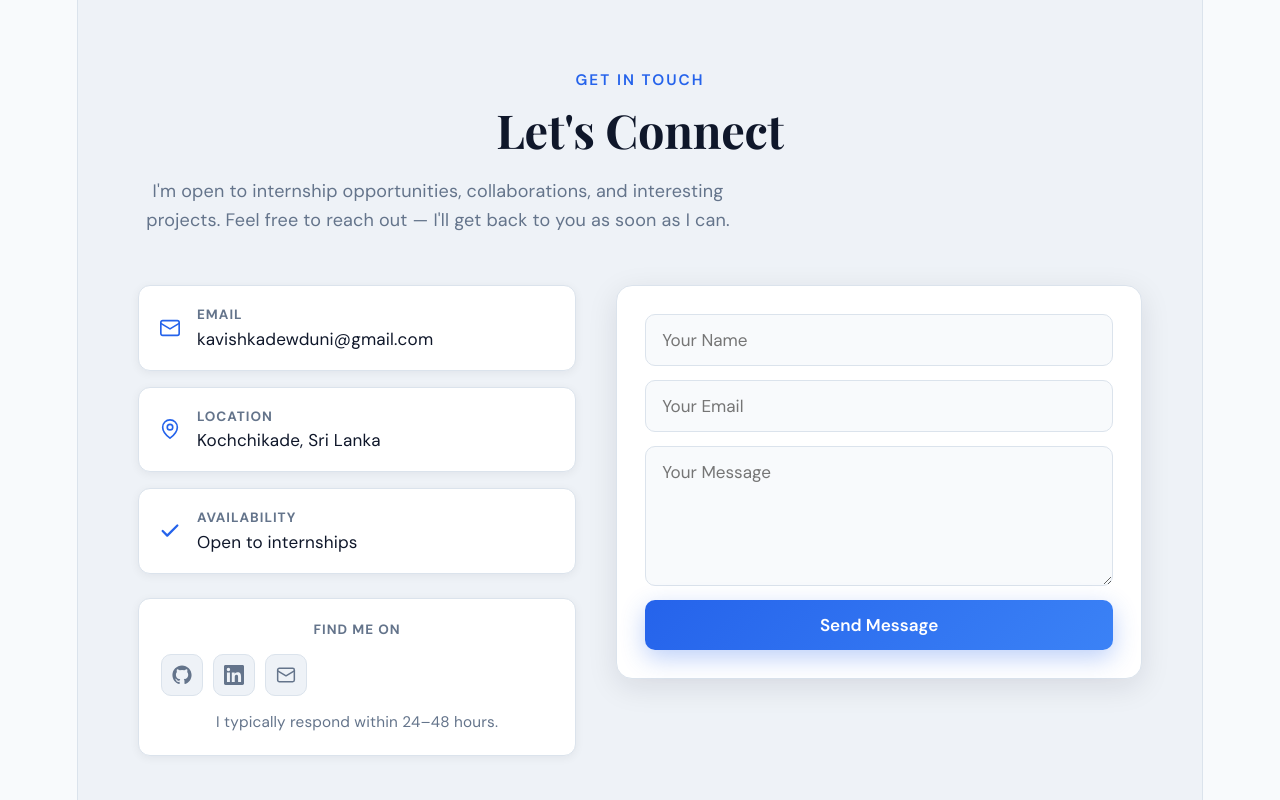
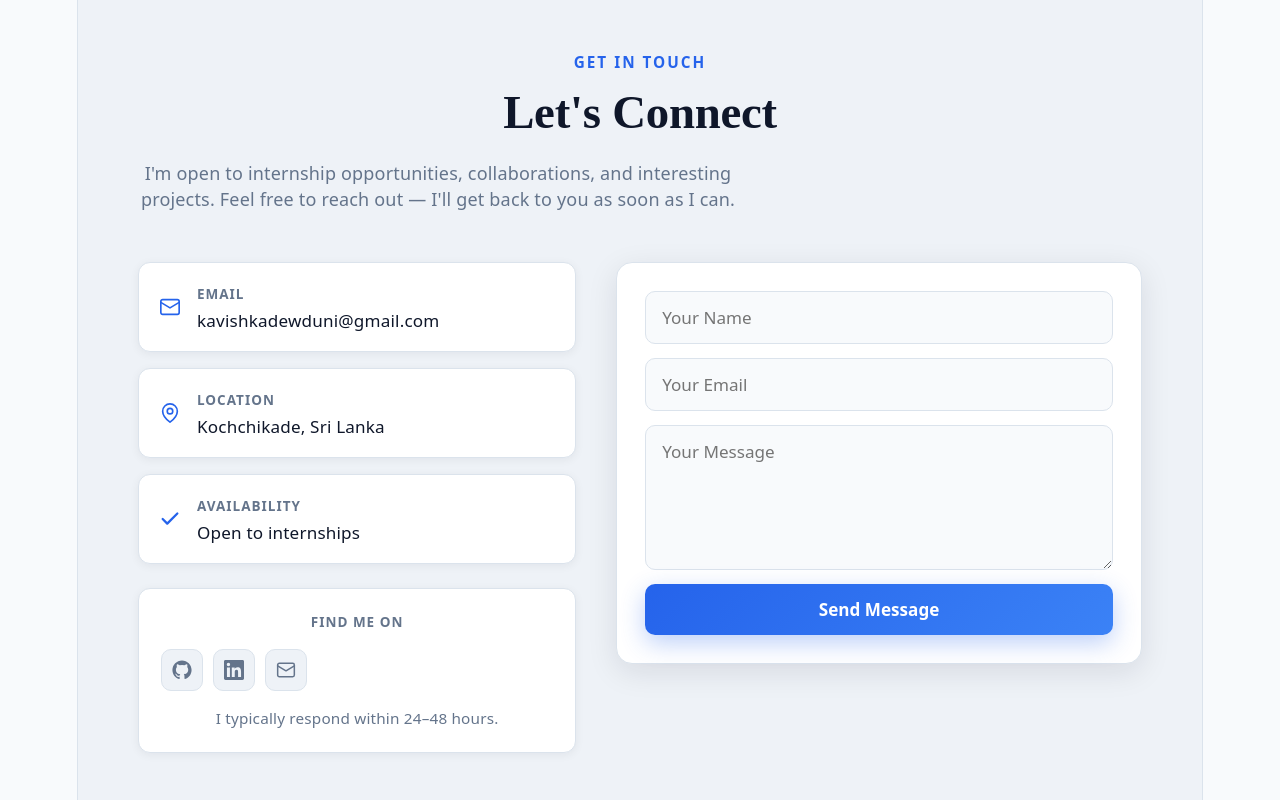
Before and after one commit to kavishka608/portfolio-v2, a React (Vite) app: page / in a window 1280 px wide. Shown: the part 7839-8639 px from the top of the page. Built offline with nearby package versions, Linux system fonts and the light colour scheme.

Commit message:
Switch to Inter + Space Grotesk fonts

```diff
--- a/src/App.css
+++ b/src/App.css
@@ -1,5 +1,4 @@
-@import url('https://fonts.googleapis.com/css2?family=Playfair+Display:wght@600;700;800&family=DM+Sans:wght@300;400;500;600;700&display=swap');
-
+@import url('https://fonts.googleapis.com/css2?family=Inter:wght@300;400;500;600;700;800&family=Space+Grotesk:wght@500;600;700&display=swap');
 :root {
   --bg: #f8fafc;
   --bg-alt: #eef2f7;
@@ -20,11 +19,13 @@
 html { scroll-behavior: smooth; }
 
 body {
-  font-family: 'DM Sans', sans-serif;
+  body {
+  font-family: 'Inter', -apple-system, BlinkMacSystemFont, 'Segoe UI', sans-serif;
   background: var(--bg);
   color: var(--text);
   line-height: 1.6;
   -webkit-font-smoothing: antialiased;
+}
 }
 
 a { color: inherit; text-decoration: none; }
@@ -1129,3 +1130,12 @@ a { color: inherit; text-decoration: none; }
   color: var(--text-dim);
   margin: 0;
 }
+
+.form-error {
+  background: rgba(220, 38, 38, 0.10);
+  border: 1px solid rgba(220, 38, 38, 0.35);
+  color: #dc2626;
+  padding: 12px;
+  border-radius: 10px;
+  font-size: 0.9rem;
+}
--- a/src/components/Contact.jsx
+++ b/src/components/Contact.jsx
@@ -9,13 +9,40 @@ import {
   CheckIcon,
 } from './Icons';
 
+const ACCESS_KEY = '4adee674-0f5f-42d5-b72d-ccbdcf71ded4';
+
 export default function Contact() {
   const [sent, setSent] = useState(false);
+  const [loading, setLoading] = useState(false);
+  const [error, setError] = useState('');
 
-  const handleSubmit = (e) => {
+  const handleSubmit = async (e) => {
     e.preventDefault();
-    setSent(true);
-    e.target.reset();
+    setLoading(true);
+    setError('');
+    setSent(false);
+
+    const formData = new FormData(e.target);
+    formData.append('access_key', ACCESS_KEY);
+
+    try {
+      const res = await fetch('https://api.web3forms.com/submit', {
+        method: 'POST',
+        body: formData,
+      });
+      const data = await res.json();
+
+      if (data.success) {
+        setSent(true);
+        e.target.reset();
+      } else {
+        setError(data.message || 'Something went wrong. Please try again.');
+      }
+    } catch (err) {
+      setError('Network error. Please try again.');
+    } finally {
+      setLoading(false);
+    }
   };
 
   return (
@@ -74,10 +101,15 @@ export default function Contact() {
                 <CheckIcon /> Thanks! I'll get back to you soon.
               </div>
             )}
-            <input type="text" placeholder="Your Name" required />
-            <input type="email" placeholder="Your Email" required />
-            <textarea placeholder="Your Message" rows="5" required />
-            <button type="submit" className="btn primary">Send Message</button>
+            {error && (
+              <div className="form-error">{error}</div>
+            )}
+            <input type="text" name="name" placeholder="Your Name" required />
+            <input type="email" name="email" placeholder="Your Email" required />
+            <textarea name="message" placeholder="Your Message" rows="5" required />
+            <button type="submit" className="btn primary" disabled={loading}>
+              {loading ? 'Sending...' : 'Send Message'}
+            </button>
           </form>
         </FadeIn>
       </div>
```
